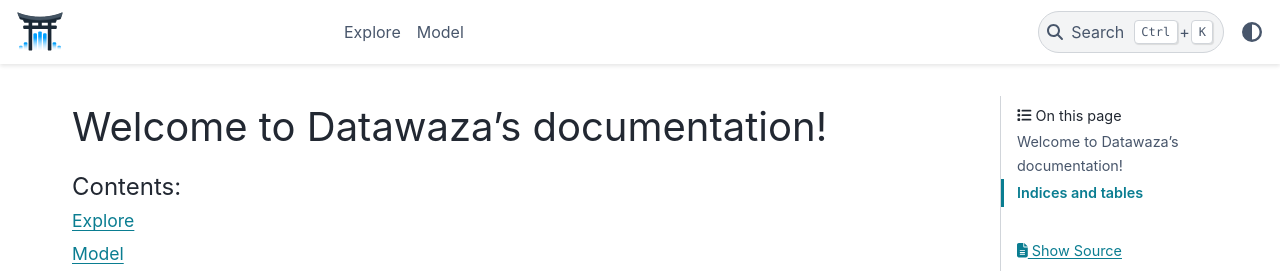
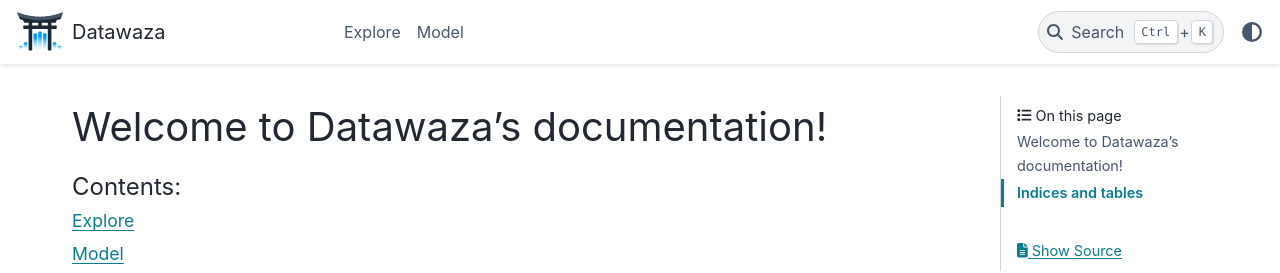
Before and after one commit to jbeno/datawaza, a Sphinx documentation site: the page built from docs/index.rst, in a window 1280 px wide. Shown: the top 273 px of the page. Built offline with Sphinx 7.4.7 and the PyData theme 0.15.4, drawn with Linux system fonts in a browser that asks for light colours.

Commit message:
Changed Docs theme colors and logos

```diff
--- /dev/null
+++ b/docs/_static/css/custom.css
@@ -0,0 +1,7 @@
+html[data-theme="light"] {
+    --pst-color-secondary: blue;
+}
+
+html[data-theme="dark"] {
+    --pst-color-secondary: blue;
+}
--- a/docs/conf.py
+++ b/docs/conf.py
@@ -49,7 +49,11 @@
 html_static_path = ['_static']
 html_theme_options = {
     "logo": {
+        "text": "Datawaza",
         "image_light": "_static/datawaza_logo_light.svg",
-        "image_dark": "_static/datawaza_logo_dark.svg",
+        "image_dark": "_static/datawaza_logo_grey.svg",
     }
 }
+html_css_files = [
+    'css/custom.css',
+]
```
Also changed, not shown: .readthedocs.yaml, docs/_static/datawaza_logo_grey.svg (added).
